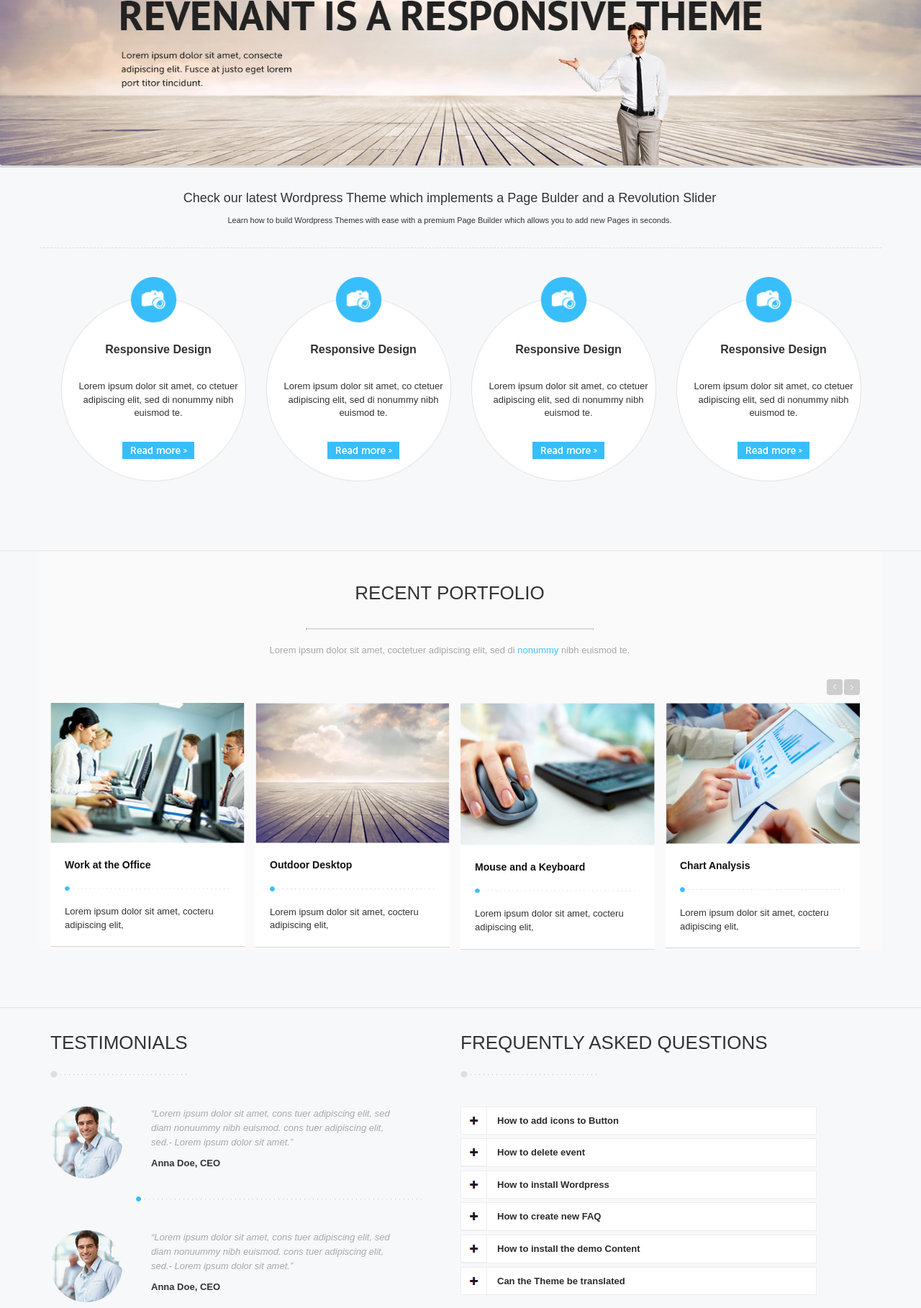
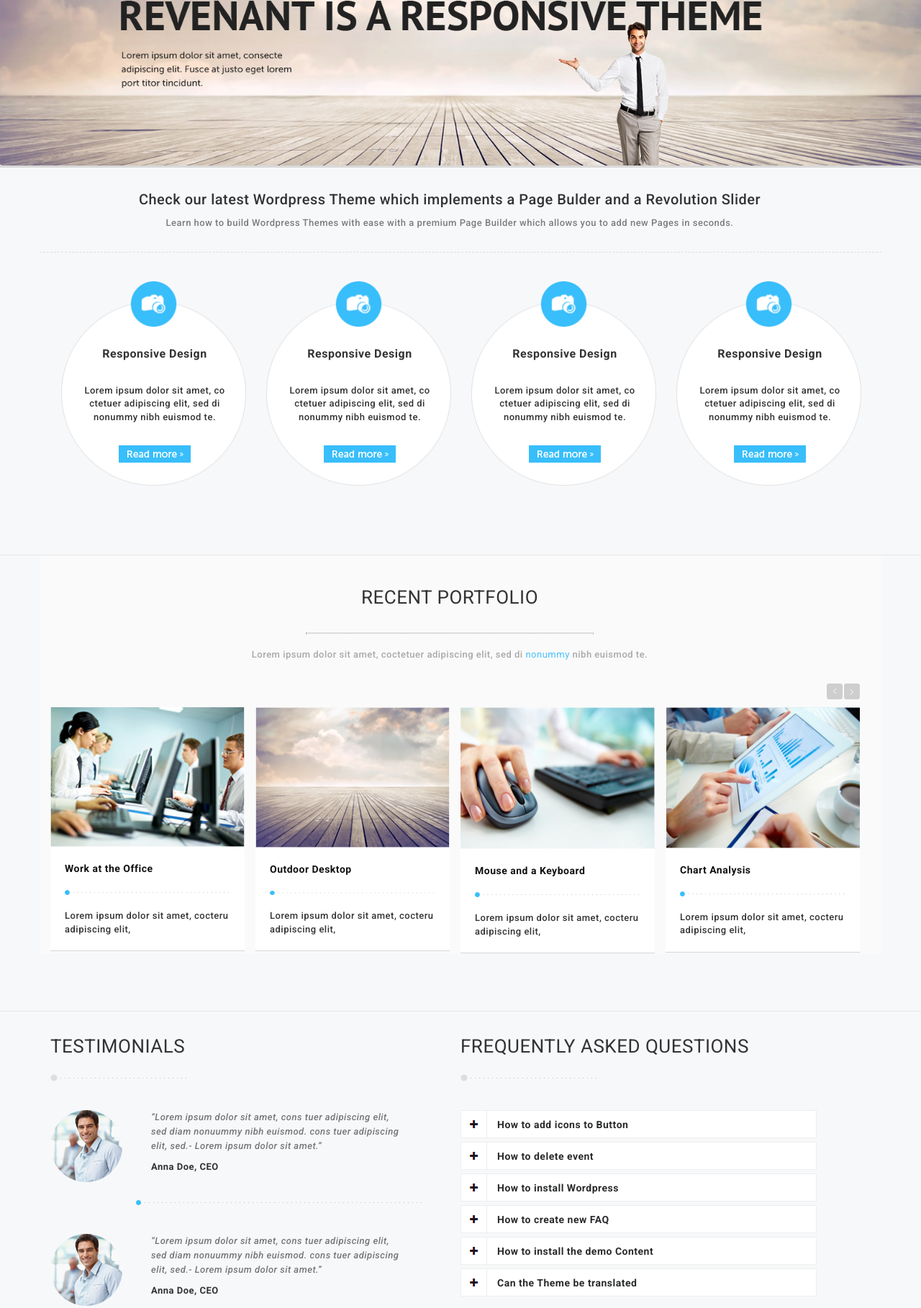
Before and after one commit to phamtung/re-up, a plain HTML site: page index.html in a window 1280 px wide. Shown: the part 410-2228 px from the top of the page at 72% size. Drawn offline with Linux system fonts and the light colour scheme.

Commit message:
sua font

```diff
--- a/index.html
+++ b/index.html
@@ -4,11 +4,9 @@
 <meta http-equiv="Content-Type" content="text/html; charset=utf-8" />
 <title>Color green orange </title>
 <link rel="stylesheet" type="text/css" href="themes/css/style.css" />
+<link href='http://fonts.googleapis.com/css?family=Roboto:500,500italic,400italic,700italic,700,400&subset=latin,vietnamese' rel='stylesheet' type='text/css'>
 <!-- Bootstrap CSS -->
 <link href="themes/css/bootstrap.min.css" rel="stylesheet" >
-
-<!-- bootstrap JavaScript -->
-
 
 </head>
 
--- a/themes/css/style.css
+++ b/themes/css/style.css
@@ -2,9 +2,10 @@
 /* CSS Document */
 
 body{
-	font-family: sans-serif!important;
+	font-family: 'Roboto', sans-serif!important;
 	font-size: 13px!important;
 	background: #f7f8fa!important;
+	letter-spacing: 0.5px;
 }
 .row{
 	width: 100%;
@@ -66,6 +67,8 @@ body{
 	text-decoration: none;
 	color: #2a2b2c;
 	display: block;
+	font-weight: 500;
+	font-size: 14px;
 }
 .none{
 	border-top: 3px solid transparent;
@@ -77,7 +80,7 @@ body{
 }
 .header-3 ul{
 	overflow: hidden;
-	width: 580px;
+	width: 640px;
 	top: -3px;
 	position: absolute;
 	left: 28%
@@ -99,10 +102,13 @@ body{
 	text-align: center;
 }
 .header-4 p{
-	font-size: 18px;
+	font-size: 20px;
+	font-weight: 500;
 }
 .header-4 span{
-	font-size: 11px;
+	font-size: 13px;
+	font-weight: 500;
+	color: #7b7c7d;
 }
 
 /*---------------end header-----------*/
@@ -129,8 +135,9 @@ body{
 .box-container-1{
 	position: absolute;
 	text-align: center;
-	padding: 90px 10px 0px 10px;
+	padding: 90px 20px 0px 10px;
 	z-index: 2;
+	font-weight: 500;
 }
 .box-container-1 p{
 	font-size: 16px;
@@ -169,6 +176,7 @@ body{
 }
 .title span{
 	color: #a8a8a8;
+	font-weight: 500;
 }
 .title b{
 	font-weight: normal;
@@ -191,6 +199,9 @@ body{
 	font-weight: bold;
 	font-size: 14px;
 	color: #111111;
+}
+.sl span{
+	font-weight: 500;
 }
 .images .col-md-3{
 	padding-right: 0px;
@@ -222,19 +233,14 @@ body{
 	margin-top: 40px;
 }
 .info .col-md-10{
-	padding: 0px 70px 0px 50px;
-}
-.info .col-sm-10{
-	padding: 0px 0px 0px 70px;
-}
-.info .col-xs-10{
 	padding: 0px 0px 0px 70px;
 }
 .info .col-md-10 p{
-	color: #a9a9aa;
+	color: #757575;
 	font-style: italic;
 	margin-bottom: 10px;
 	line-height: 20px;
+	font-weight: 500;
 }
 .info .col-md-10 span{
 	font-weight: bold;
@@ -257,13 +263,14 @@ body{
 }
 .question{
 	background: #ffffff;
-	padding: 10px 0px 9px 50px;
+	padding: 9px 0px 8px 50px;
 	border: 1px solid #eeeeee;
 }
 .question a{
 	text-decoration: none;
 	color: #2a2b2c;
 	font-weight: bold;
+	font-size: 14px;
 }
 
 
@@ -298,18 +305,18 @@ body{
 .info-2 a{
 	padding-left: 5px;
 	color: #54c5fb;
-	font-style: italic;
 }
 .info-2 a:hover{
 	text-decoration: none;
 }
 .tag{
 	margin: 5px 0px 5px 0px;
+	font-style: italic;
 }
 .info-2 p{
 	color: #2d2d2f;
-	font-weight: bold;
 	line-height: 20px;
+	font-weight: 500;
 }
 
 
@@ -371,7 +378,8 @@ body{
 }
 .post p{
 	margin: 45px 0px 20px 0px;
-	font-size: 20px;
+	font-size: 22px;
+	font-weight: 500;
 }
 .recent{
 	margin-top: 10px;
@@ -385,6 +393,7 @@ body{
 	font-size: 13px;
 }
 .recent a{
+	font-size: 15px;
 	color: #1e1e20;
 }
 .recent b{
@@ -411,8 +420,9 @@ body{
 }
 .first{
 	padding-right: 15px!important;
-	font-weight: bold;
 	line-height: 20px;
+	color: #727272;
+	font-weight: 500;
 }
 .textbox{
 	font-weight: normal;
```
